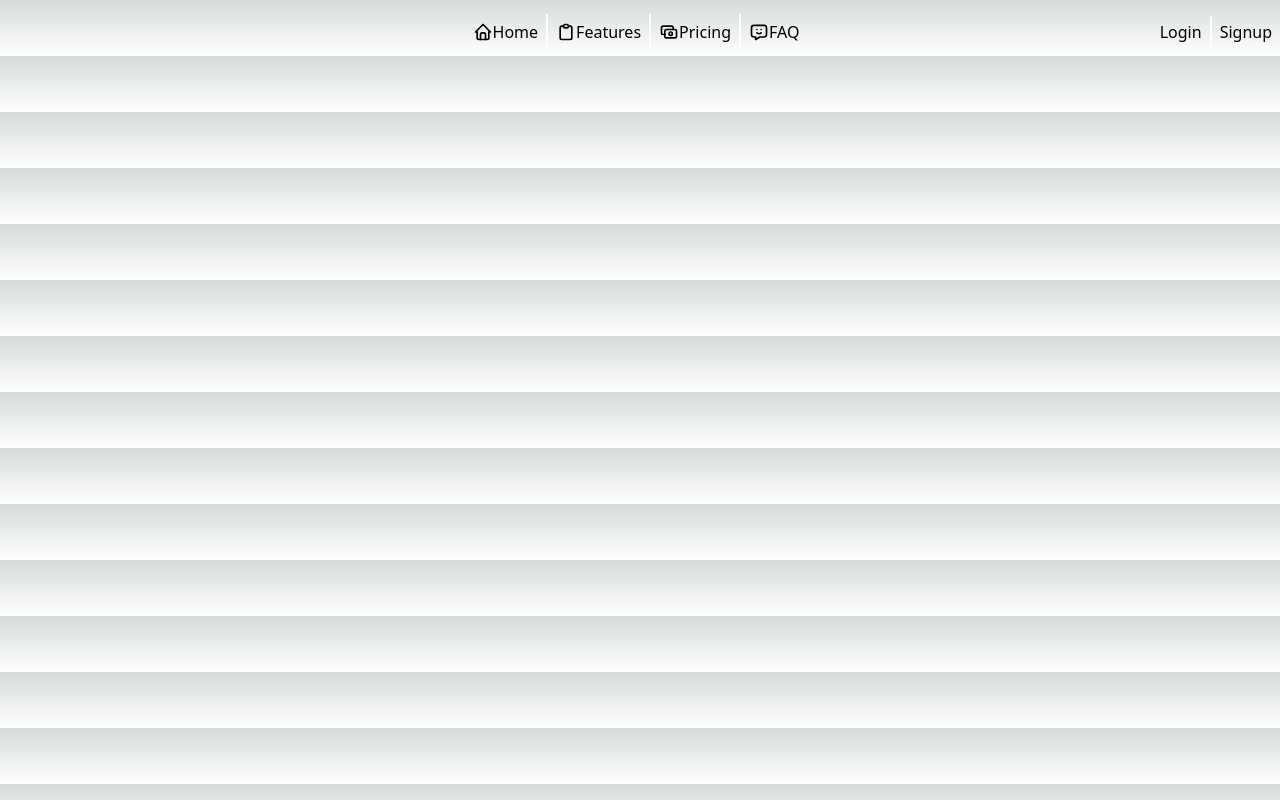
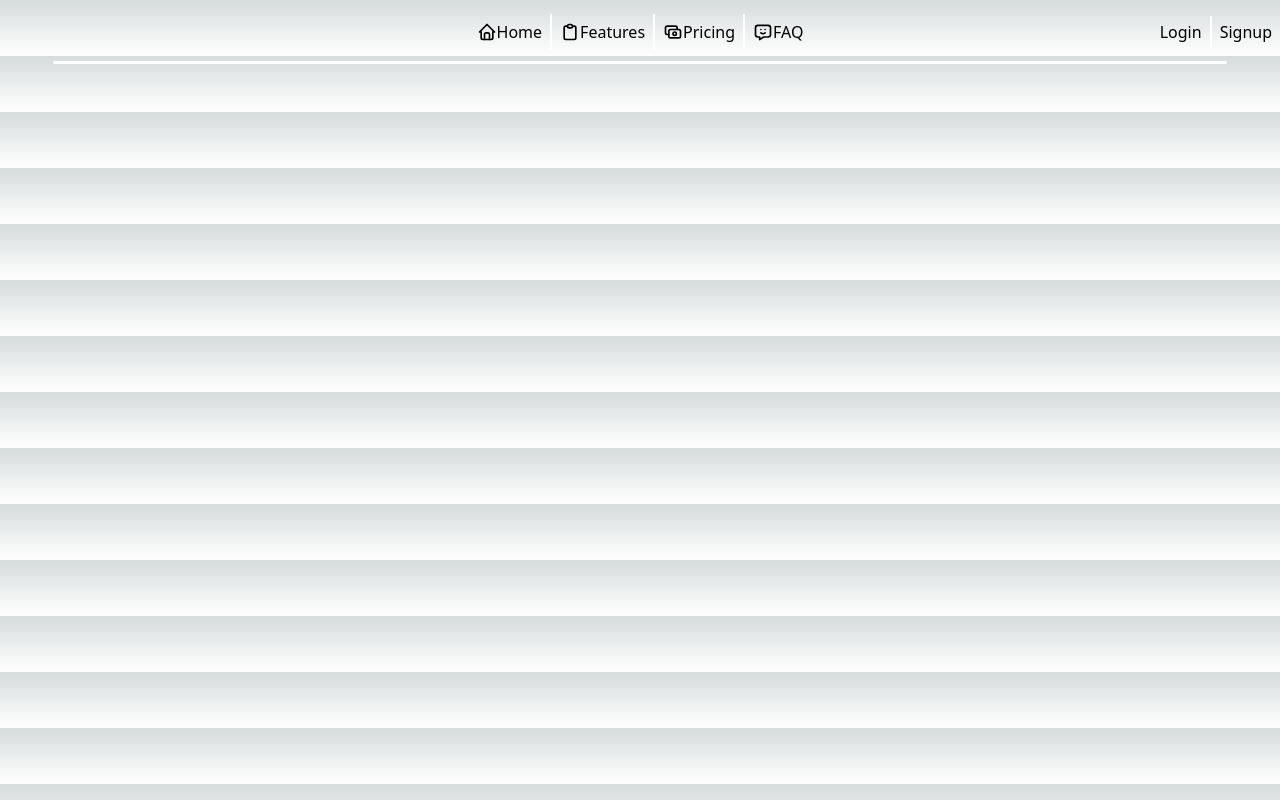
Before and after one commit to Epic-Oreo/super-intro, a Next.js app: page /test in a window 1280 px wide. Built offline with nearby package versions, Linux system fonts and the light colour scheme.

Commit message:
Bar Stuff

```diff
--- a/src/components/header/betterHeader.jsx
+++ b/src/components/header/betterHeader.jsx
@@ -18,9 +18,8 @@ const Header = () => {
         <div className="w-[2px] h-full bg-white"></div>
         <div className="flex flex-row items-center cursor-pointer after:w-10/12 after:h-[2px] after:absolute after:bg-transparent hover:after:bg-white after:duration-150 after:-bottom-[1px] after:left-1/2 after:-translate-x-1/2 relative"> Signup</div>
       </div>
-      <div>
 
-      </div>
+      <div className="w-11/12 bg-white h-[3px] absolute -bottom-2 rounded-full"></div>
 
     </div>
   )
```
